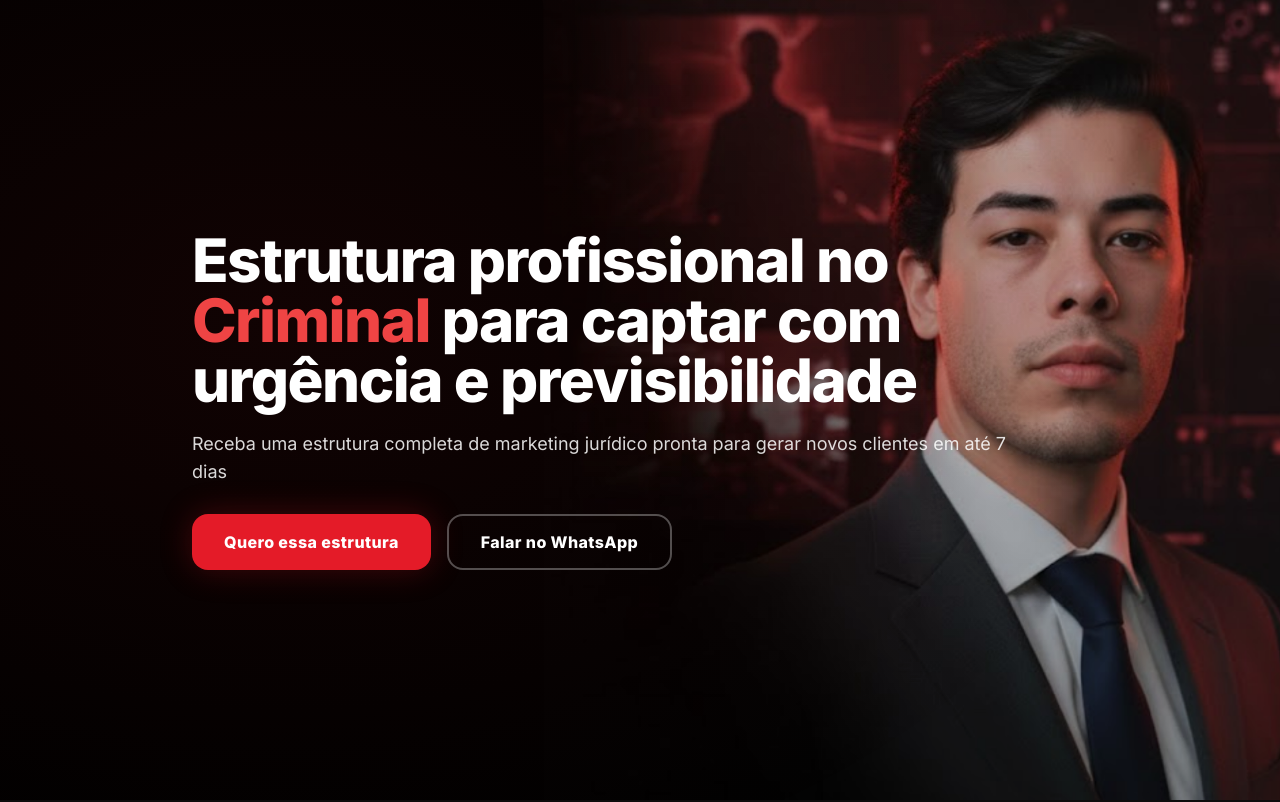
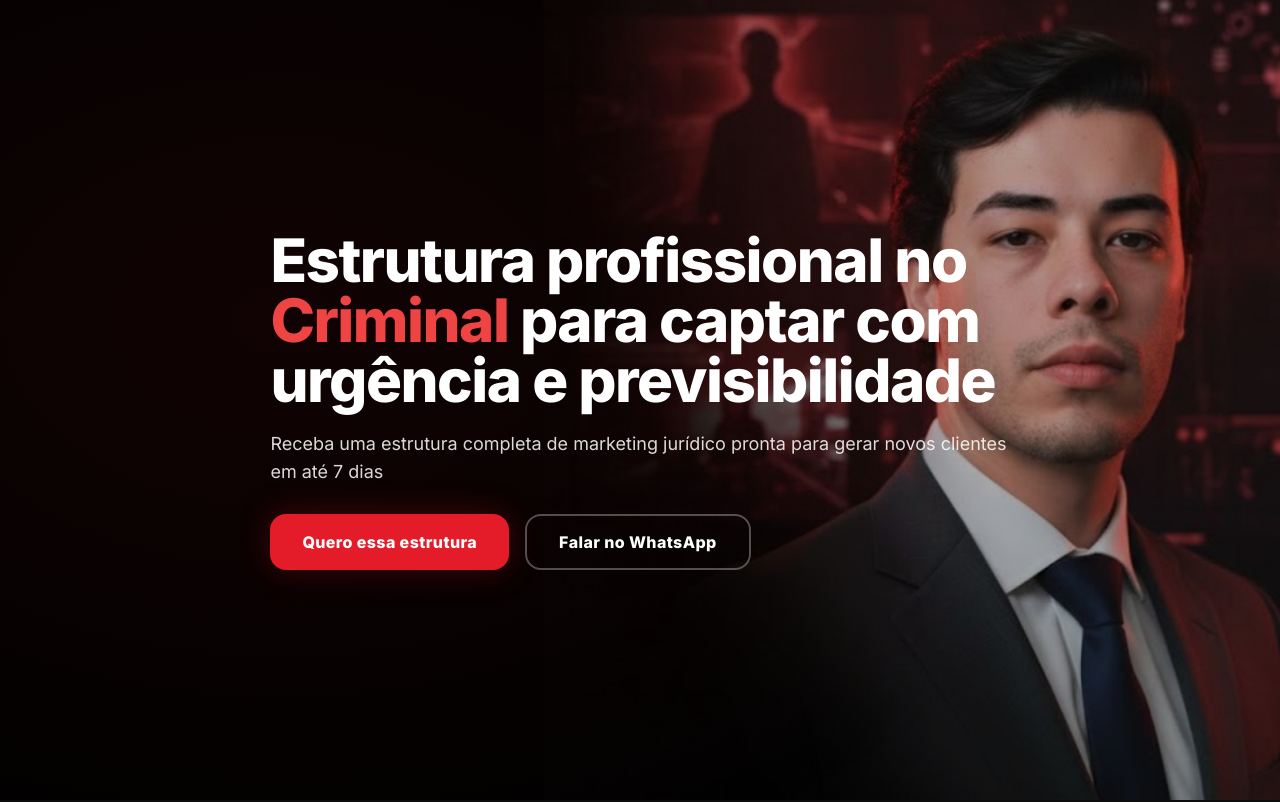
Before and after one commit to thiagomkvl/criminal-elite-landing, a React (Vite) app: page / in a window 1280 px wide. Shown: the top 802 px of the page. Built offline with nearby package versions, Linux system fonts and the light colour scheme; the HTML template or start-up script is replaced by a standard one.

Commit message:
Refactor Hero component structure and styles
Updated the Hero component layout and styling.

```diff
--- a/src/components/Hero.tsx
+++ b/src/components/Hero.tsx
@@ -4,7 +4,7 @@ import heroBg from "@/assets/background-lp-criminal.png";
 const Hero = () => {
   return (
     <section className="relative overflow-hidden bg-[#0b0606] min-h-[90vh] md:min-h-[100vh] flex items-center">
-      {/* BACKGROUND (com bleed anti-borda) */}
+      {/* BACKGROUND */}
       <div className="absolute -inset-[2px] pointer-events-none">
         <img
           src={heroBg}
@@ -29,8 +29,13 @@ const Hero = () => {
       <div className="absolute inset-x-0 bottom-0 h-[34%] bg-gradient-to-t from-black/85 via-black/50 to-transparent md:hidden pointer-events-none" />
 
       {/* CONTEÚDO */}
-      <div className="relative z-10 container mx-auto px-5 sm:px-6 md:px-10 h-full grid place-items-center">
-        <div className="max-w-[680px] sm:max-w-2xl md:max-w-3xl lg:max-w-4xl text-left text-white space-y-5">
+      <div className="relative z-10 container mx-auto h-full grid place-items-center">
+        <div className="
+          max-w-[680px] sm:max-w-2xl md:max-w-3xl lg:max-w-4xl
+          text-left text-white space-y-5
+          w-full px-5 sm:px-6 md:px-10
+          md:ml-[2vw] lg:ml-[4vw] xl:ml-[6vw]
+        ">
           <h1 className="text-[1.85rem] leading-[1.12] sm:text-[2.2rem] sm:leading-[1.12] md:text-5xl md:leading-[1.1] lg:text-6xl font-extrabold tracking-tight">
             Estrutura profissional no{" "}
             <span className="text-red-500">Criminal</span> para captar com
```
